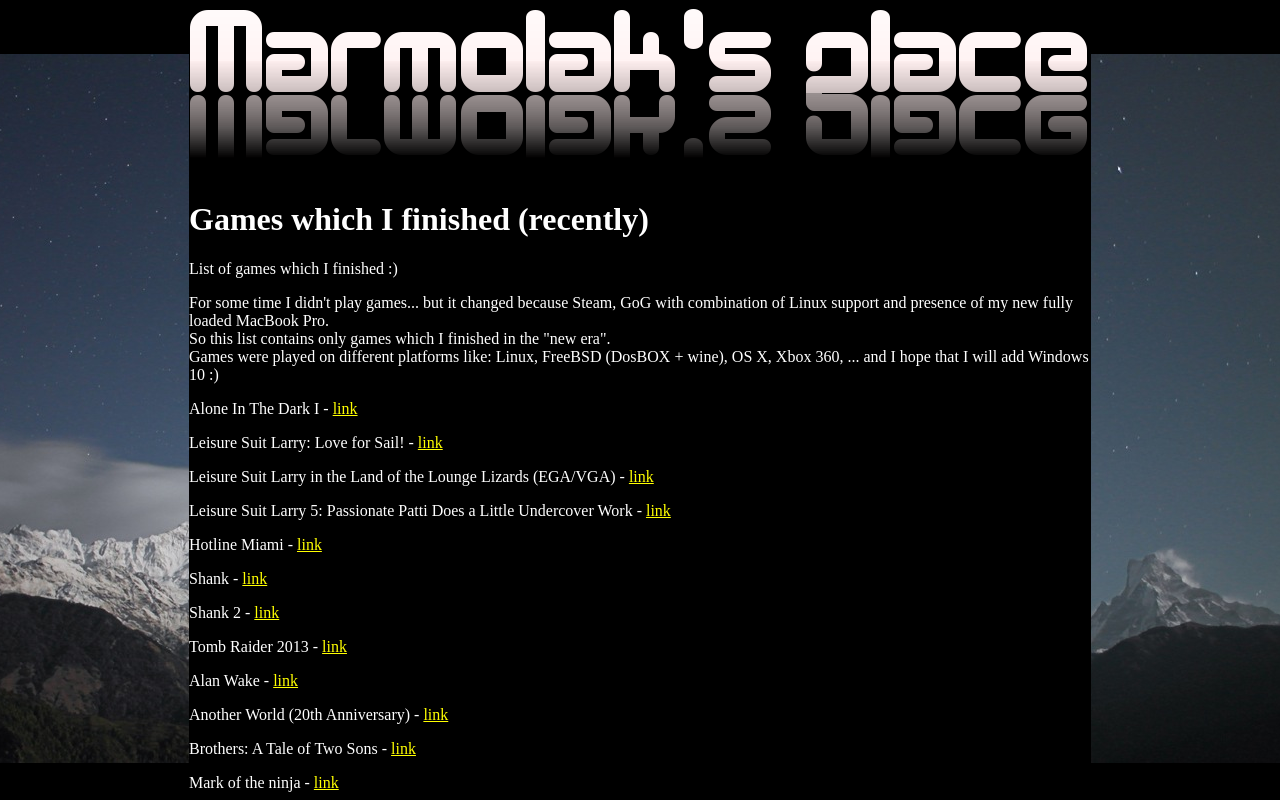
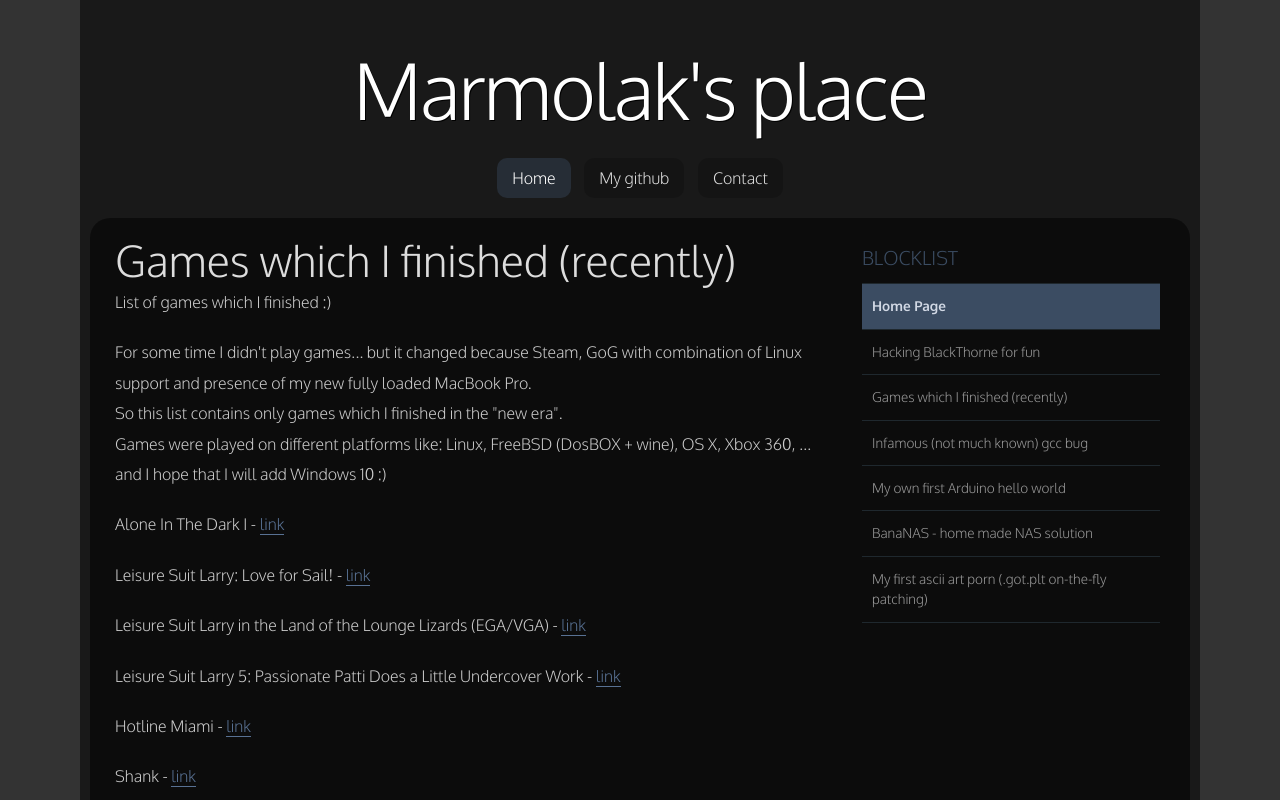
Before and after one commit to marmolak/marmolak.github.io, a plain HTML site: page g/g/games-finished.html in a window 1280 px wide. Shown: the top 800 px of the page. Drawn offline with Linux system fonts and the light colour scheme.

Commit message:
All g pages has been recopiled

```diff
--- a/g/g/games-finished.html
+++ b/g/g/games-finished.html
@@ -1,4 +1,4 @@
-<html> <head> <title>Marmolak (not so sweet) home</title> </head> <body> <link rel="stylesheet" type="text/css" href="/marmolak.css"> <div id="main-body"> <div> <a href="/"><img src="/img/logo.png"></a> </div>
+<!doctype html> <html> <head> <meta http-equiv="Content-Type" content="text/html; charset=utf-8" /> <title>Marmolak&#39;s (not so sweet) home</title> <link rel="stylesheet" href="/styles.css" type="text/css" /> <meta name="viewport" content="width=device-width, minimum-scale=1.0, maximum-scale=1.0" /> </head> <body> <div id="container"> <header> <div class="width"> <h1><a href="/">Marmolak&#39;s place</a></h1> <nav> <ul> <li class="start selected"><a href="/index.html">Home</a></li> <li><a href="https://github.com/marmolak">My github</a></li> <li class="end"><a href="#">Contact</a></li> </ul> </nav> </div> </header> <div id="body" class="width"> <section id="content" class="two-column with-right-sidebar"> <article>
 
 <h1>Games which I finished (recently)</h1>
 
@@ -46,4 +46,4 @@
 
 <p>Bioshock Infinite - <a href= "https://en.wikipedia.org/wiki/BioShock_Infinite" >link</a></p>
 
-<a href="/">Back to main page</a>
+</article> </section> <aside class="sidebar big-sidebar right-sidebar"> <ul> <li> <h4>Blocklist</h4> <ul class="blocklist"> <li><a class="selected" href="index.html">Home Page</a></li> <li><a href= "/g/b/blackthorne.html" >Hacking BlackThorne for fun</a></li> <li><a href= "/g/g/games-finished.html" >Games which I finished (recently)</a></li> <li><a href= "/g/g/gcc-bug.html" >Infamous (not much known) gcc bug</a></li> <li><a href= "/g/a/arduino-hello.html" >My own first Arduino hello world</a></li> <li><a href= "/g/b/bananas.html" >BanaNAS - home made NAS solution</a></li> <li><a href= "/g/a/ascii-porn.html" >My first ascii art porn (.got.plt on-the-fly patching)</a></li> </ul> </li> </ul> </aside> <div class="clear"></div> </div> </div> </body> </html>
```
Also changed, not shown: g/g/gcc-bug.html (+2 -2 lines).
